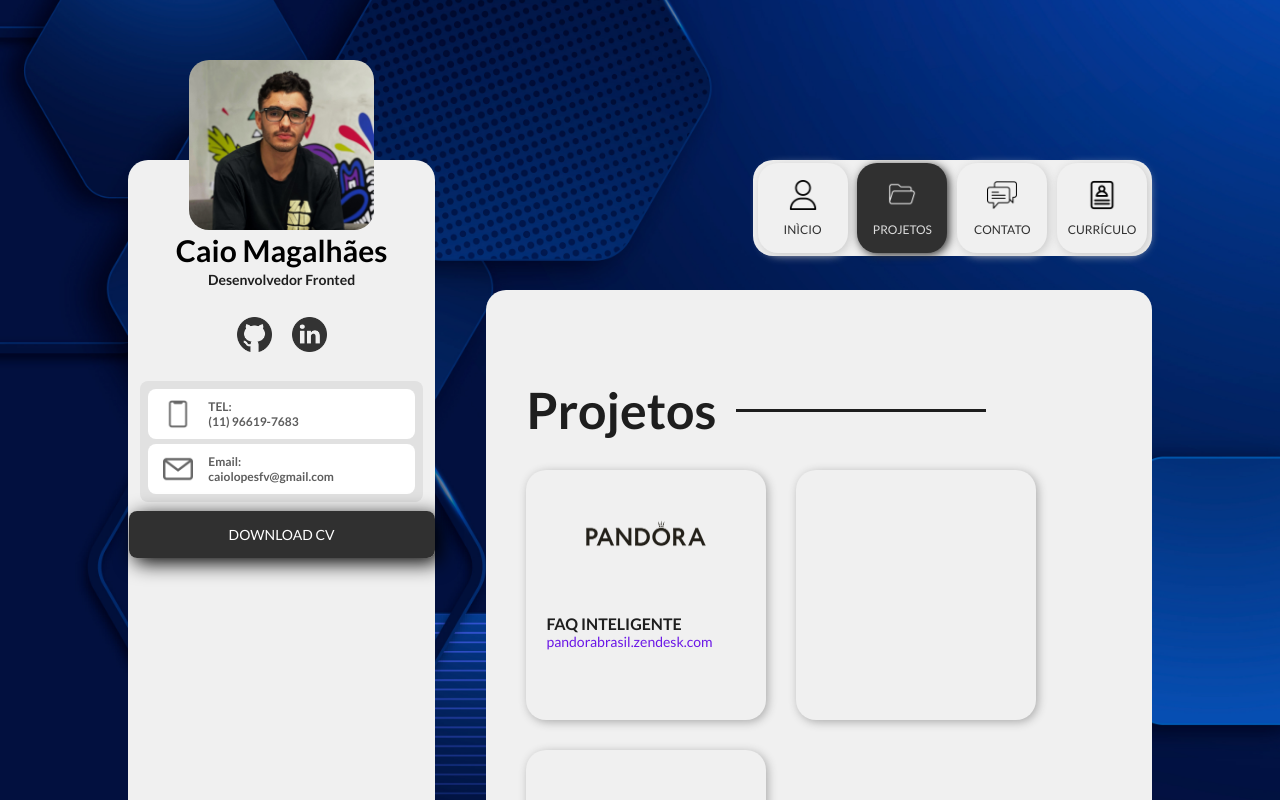
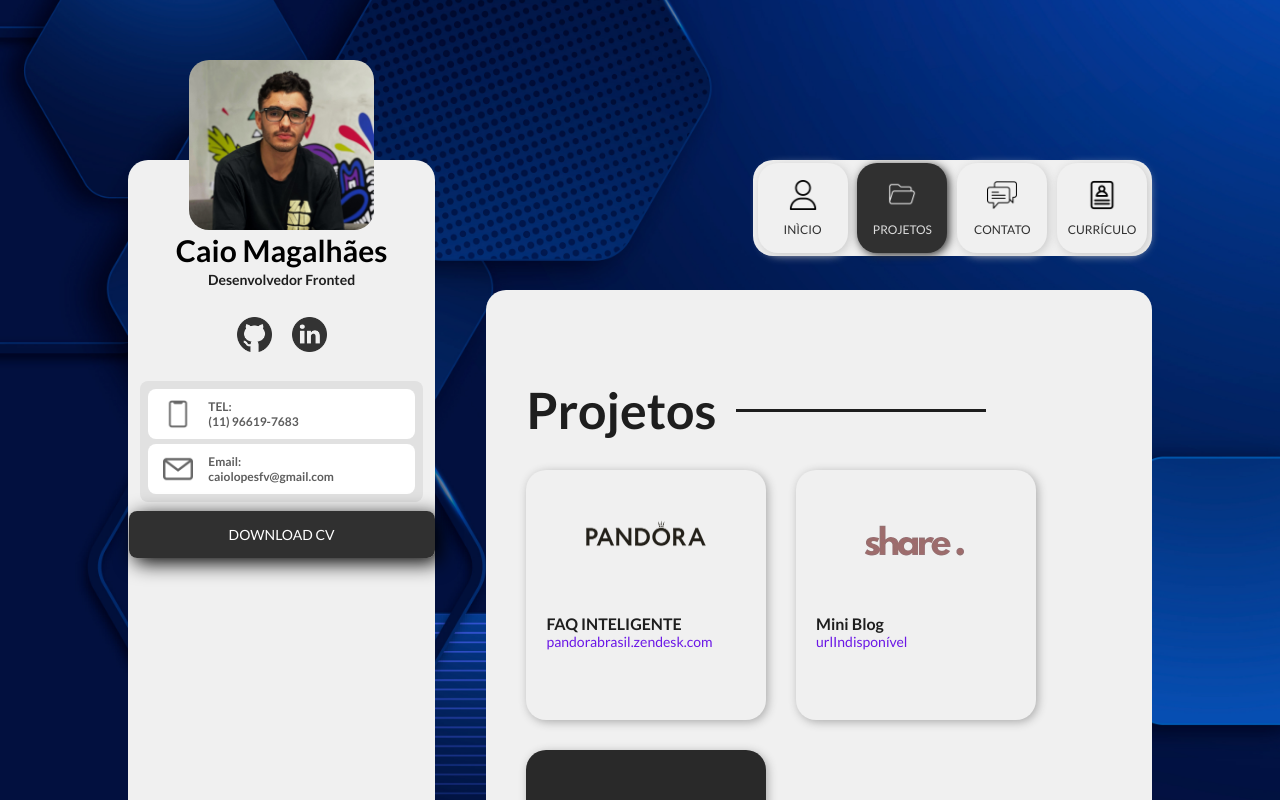
Before and after one commit to caamag/profile, a React (Create React App) app: page /projects in a window 1280 px wide. Built offline with nearby package versions, Linux system fonts and the light colour scheme.

Commit message:
enviando novos projetos

```diff
--- a/src/pages/projects/projects.css
+++ b/src/pages/projects/projects.css
@@ -18,6 +18,15 @@
     margin-right: 0px;
     margin-top: 0px;
     text-align: left;
+}
+
+.task-flow-card {
+    background-color: rgb(41, 41, 41);
+}
+
+.task-flow-card p,
+.task-flow-card .project-link {
+    color: white !important;
 }
 
 .projects-content .card img {
--- a/src/pages/projects/projects.jsx
+++ b/src/pages/projects/projects.jsx
@@ -5,6 +5,8 @@ import { NavLink } from 'react-router-dom';
 
 //images
 import pandoraLogo from './assets/Pandora-Logo.png';
+import taskFlowLogo from './assets/taskFlow-logo.png';
+import shareLogo from './assets/share-logo.png';
 
 function Projects() {
 
@@ -25,13 +27,21 @@ function Projects() {
             </NavLink>
 
             <NavLink to={'/'}>
-                <div className="card"></div>
+                <div className="card">
+                    <img src={shareLogo} alt="" /><br /><br />
+                    <p>Mini Blog</p>
+                    <a href="" className='project-link'>urlIndisponível</a>
+                </div>
             </NavLink>
 
             <NavLink to={'/'}>
-                <div className="card"></div>
+                <div className="card task-flow-card">
+                    <img src={taskFlowLogo} alt="" /><br /><br />
+                    <p>Dashboard dinâmico</p>
+                    <a href="" className='project-link'>urlIndisponível</a>
+                </div>
             </NavLink>
-        </div>
+        </div><br /><br />
     </div>
 };
 
```
Also changed, not shown: src/pages/projects/assets/share-logo.png (added), src/pages/projects/assets/taskFlow-logo.png (added).
